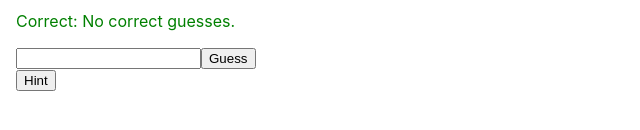
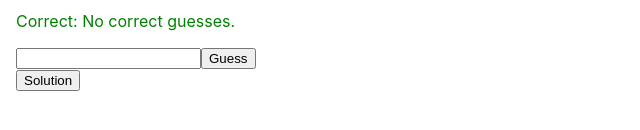
Before and after one commit to JackRKelly/hangman, a React (Create React App) app: page / in a window 1280 px wide. Shown: the part 414-544 px from the top of the page, without its empty margins (0-640 px from the left). Built offline with nearby package versions, Linux system fonts and the light colour scheme.

Commit message:
Changed hint button to solution

```diff
--- a/src/App.tsx
+++ b/src/App.tsx
@@ -115,7 +115,7 @@ export const App = () => {
           alert(`The word is: "${word}"`);
         }}
       >
-        Hint
+        Solution
       </button>
     </div>
   );
```
Also changed, not shown: 1 other file (tests, documents, lock files or other folders).
